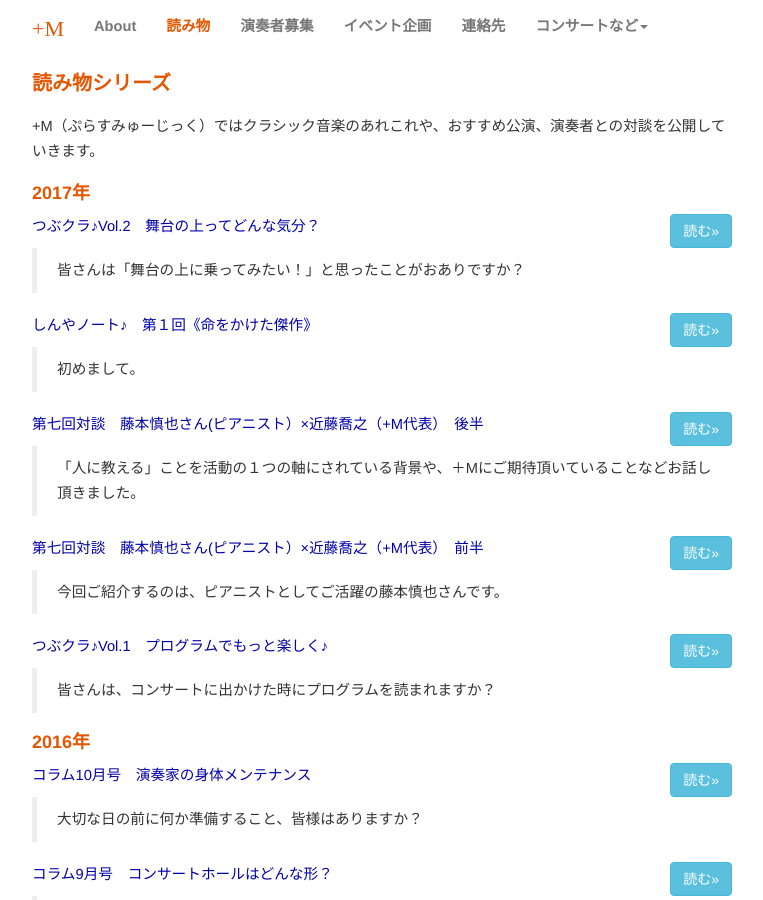
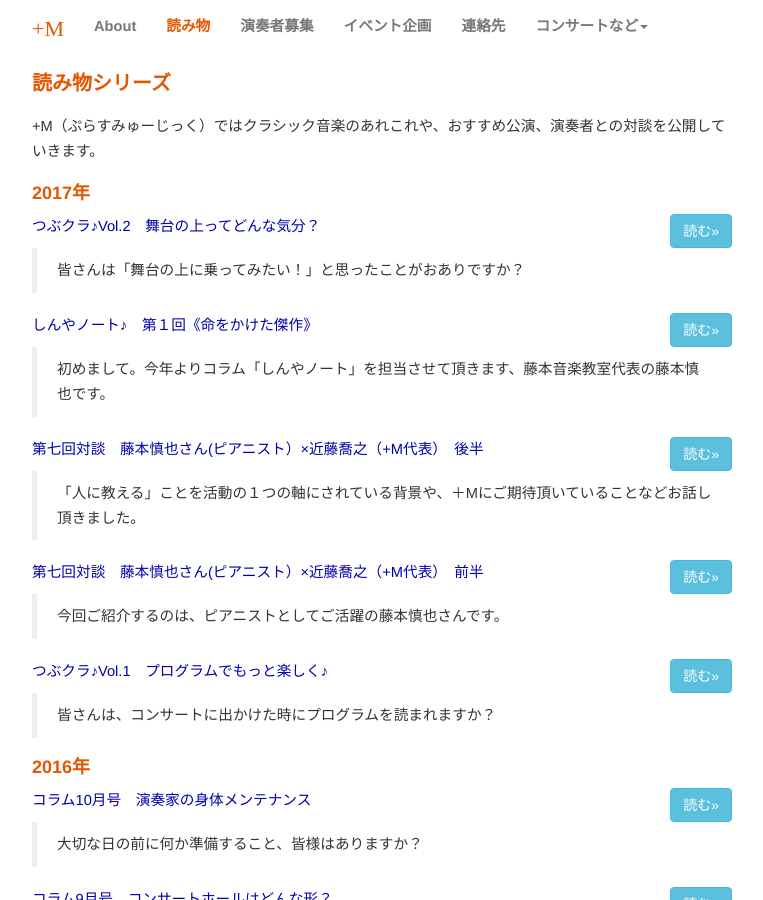
Before and after one commit to shinnkondo/plus-music-japan.github.io, a Jekyll site: the page built from column.md, in a window 1280 px wide and 900 px high. Shown: the whole window, without its empty margins (258-1021 px from the left). Built offline with Jekyll 4.4.1, drawn with Linux system fonts in a browser that asks for light colours; nearby versions of some CDN libraries; some web fonts are replaced.

Commit message:
ポストの説明を改善

```diff
--- a/_posts/2017-04-01-masterpiece.md
+++ b/_posts/2017-04-01-masterpiece.md
@@ -1,7 +1,7 @@
 ---
 layout: post
 title: "しんやノート♪　第１回《命をかけた傑作》"
-description: "初めまして。"
+description: "初めまして。今年よりコラム「しんやノート」を担当させて頂きます、藤本音楽教室代表の藤本慎也です。"
 category: column
 tags: []
 ---
```
